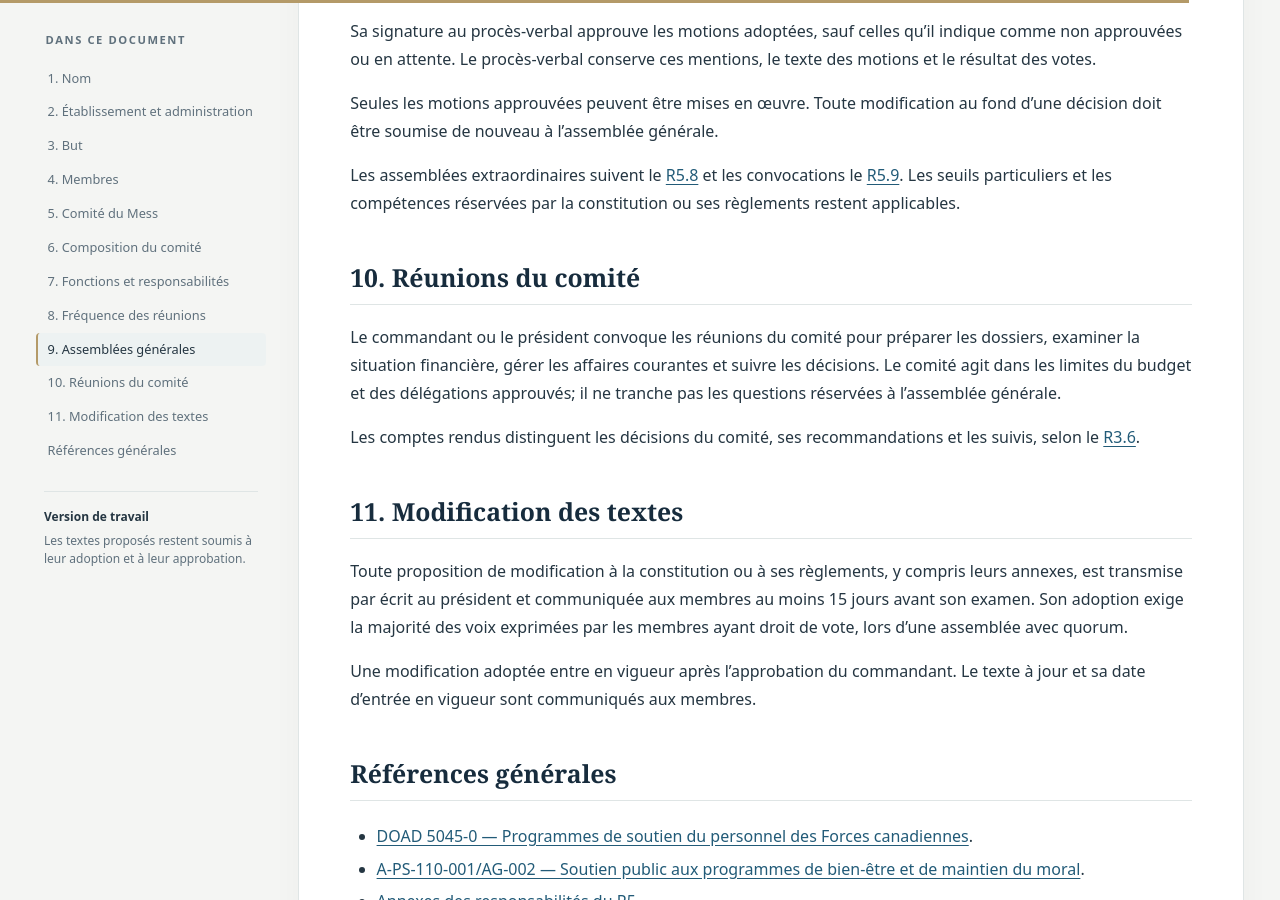
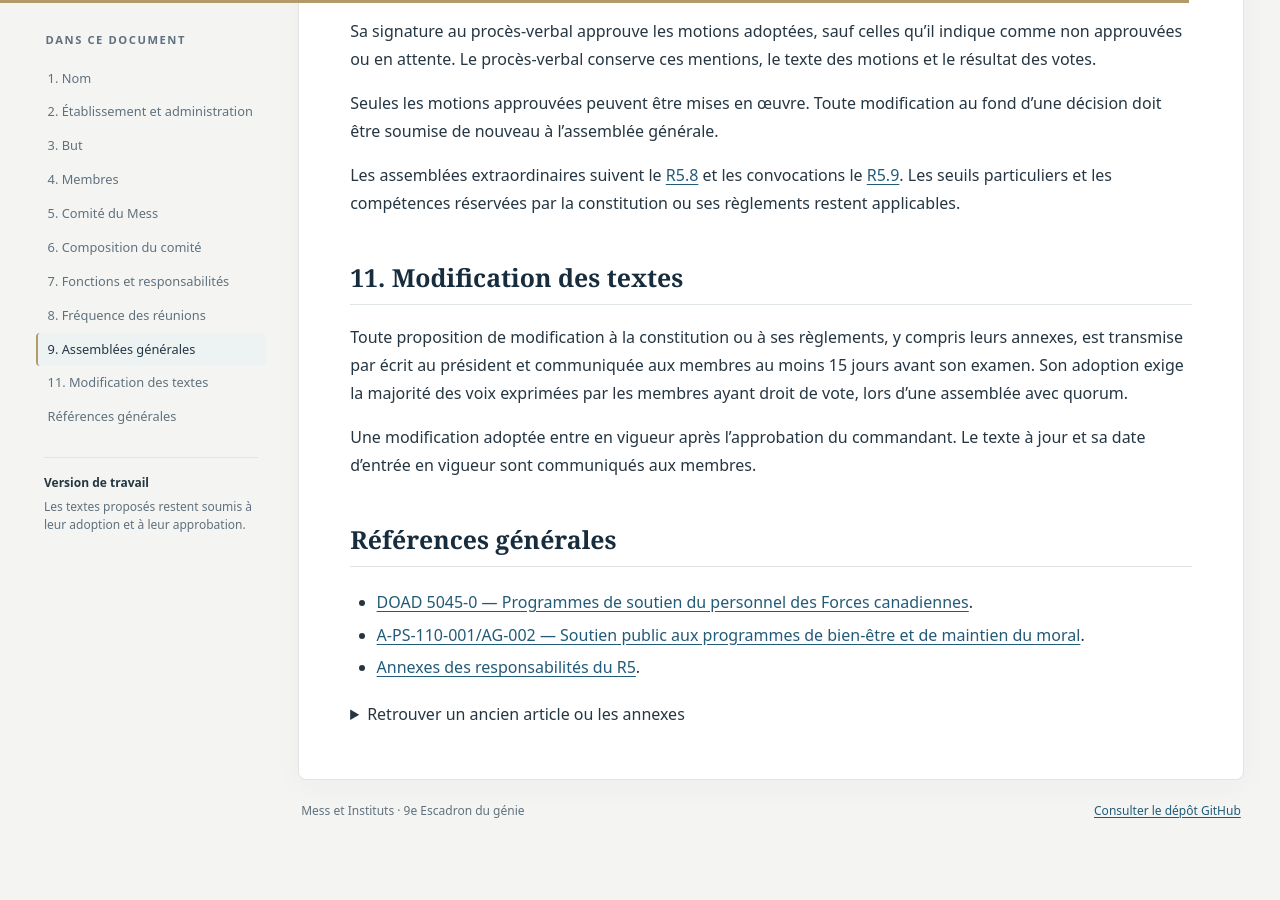
Before and after one commit to shocktubeM81/mess-9eg, a Jekyll site: the page built from versions/2026-10-28-v0.2/constitution-consolidee.md, in a window 1280 px wide and 900 px high, scrolled down 3125 px. Built offline with Jekyll 4.4.1, drawn with Linux system fonts in a browser that asks for light colours; some of the changed text lies outside the part shown.

Commit message:
Clarifier les statuts du Mess
Simplifie le titre et les références aux documents applicables, et retire l’article sur les réunions du comité.

```diff
--- a/versions/2026-10-28-v0.2/constitution-consolidee.md
+++ b/versions/2026-10-28-v0.2/constitution-consolidee.md
@@ -4,13 +4,13 @@
 document_label: Constitution
 ---
 
-# Statuts et règlements, Mess et Instituts du 9e Escadron du génie
+# Statuts du Mess et Instituts du 9e Escadron du génie
 
 **Version 0.9 du 29 octobre 2026 — Proposition à discuter et à adopter.** Entrée en vigueur après adoption avec quorum et approbation du commandant.
 
 Manège militaire de Rouyn-Noranda, 97, rue Perreault Est, Rouyn-Noranda, Québec.
 
-La présente constitution suit la structure des [statuts types du tableau 9-4-3 du Manuel PSP](https://sbmfc.ca/CFMWS/media/images/documents/8.0%20About%20Us/8.4%20Policies%20and%20Publications/PSP-Policy-Manual-FR.pdf#page=294). Les modalités locales se trouvent dans les règlements suivants :
+La présente constitution suit la structure des statuts types du [tableau 9-4-3 du Manuel PSP](https://sbmfc.ca/CFMWS/media/images/documents/8.0%20About%20Us/8.4%20Policies%20and%20Publications/PSP-Policy-Manual-FR.pdf#page=294). Les modalités locales se trouvent dans les règlements suivants :
 
 - [R1 — Tenue et comportement](R1-proposition.md);
 - [R2 — Meubles et décorations](R2-proposition.md);
@@ -30,7 +30,7 @@
 
 L’établissement et l’administration du Mess relèvent de l’[article 27.01 des ORFC](https://www.canada.ca/fr/ministere-defense-nationale/organisation/politiques-normes/ordonnances-reglements-royaux/vol-1-administration/chapitre-27-mess-cantines-instituts.html). Le commandant du 9 EG exerce les fonctions de commandant du Mess et Instituts.
 
-Le Mess est administré conformément au [Manuel des politiques des PSP, chapitre 9-4](https://sbmfc.ca/CFMWS/media/images/documents/8.0%20About%20Us/8.4%20Policies%20and%20Publications/PSP-Policy-Manual-FR.pdf#page=281) et à la [DOAD 9003-1 — Biens non publics](https://www.canada.ca/fr/ministere-defense-nationale/organisation/politiques-normes/directives-ordonnances-administratives-defense/serie-9000/9003/9003-1-biens-non-publics.html). Les règlements prolongent la constitution et en précisent l’application; ils ne peuvent en modifier les pouvoirs ou les droits.
+Le Mess est administré conformément au [Manuel des politiques des PSP, chapitre 9-4](https://sbmfc.ca/CFMWS/media/images/documents/8.0%20About%20Us/8.4%20Policies%20and%20Publications/PSP-Policy-Manual-FR.pdf#page=281) et à la [DOAD 9003-1 - Biens non publics](https://www.canada.ca/fr/ministere-defense-nationale/organisation/politiques-normes/directives-ordonnances-administratives-defense/serie-9000/9003/9003-1-biens-non-publics.html). Les règlements prolongent la constitution et en précisent l’application; ils ne peuvent en modifier les pouvoirs ou les droits.
 
 <a id="statuts-article-3"></a>
 
@@ -104,14 +104,6 @@
 Seules les motions approuvées peuvent être mises en œuvre. Toute modification au fond d’une décision doit être soumise de nouveau à l’assemblée générale.
 
 Les assemblées extraordinaires suivent le [R5.8](R5-proposition.md#r5-article-8) et les convocations le [R5.9](R5-proposition.md#r5-article-9). Les seuils particuliers et les compétences réservées par la constitution ou ses règlements restent applicables.
-
-<a id="statuts-article-10"></a>
-
-## 10. Réunions du comité
-
-Le commandant ou le président convoque les réunions du comité pour préparer les dossiers, examiner la situation financière, gérer les affaires courantes et suivre les décisions. Le comité agit dans les limites du budget et des délégations approuvés; il ne tranche pas les questions réservées à l’assemblée générale.
-
-Les comptes rendus distinguent les décisions du comité, ses recommandations et les suivis, selon le [R3.6](R3-proposition.md#r3-article-6).
 
 <a id="statuts-article-11"></a>
 
```
